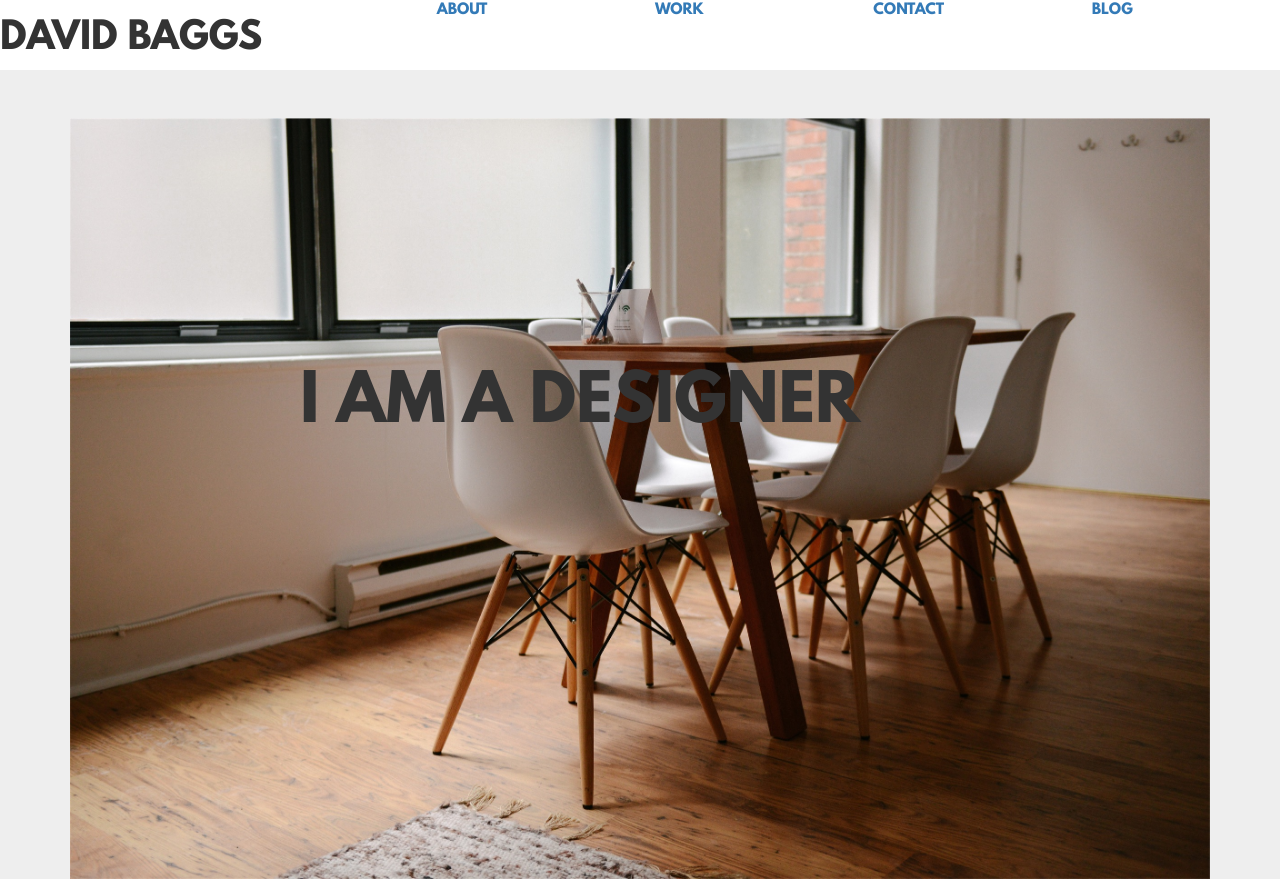
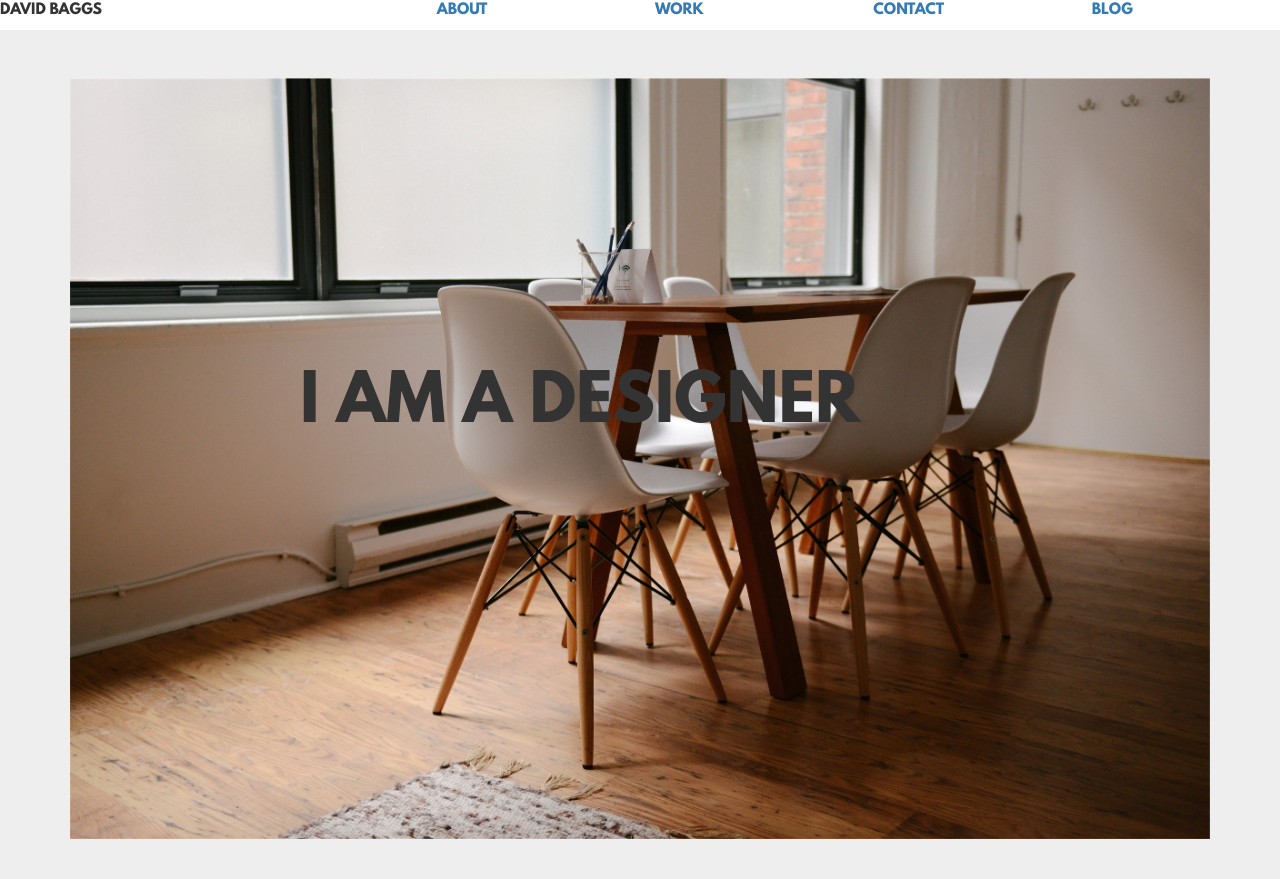
Before and after one commit to dmbaggs/dmbaggs.github.io, a website: page index.html in a window 1280 px wide. Shown: the top 879 px of the page. Drawn offline with nearby package versions, Linux system fonts and the light colour scheme; files whose address does not match are found by name.

Commit message:
chaged nav h1 to p

```diff
--- a/index.html
+++ b/index.html
@@ -33,7 +33,7 @@
 
       <div class="row nav">
           <div class="col-lg-3">
-            <h1>DAVID BAGGS</h1>
+            <p>DAVID BAGGS</p>
           </div>
 
           <div class="col-lg-2 col-lg-offset-1">
```
